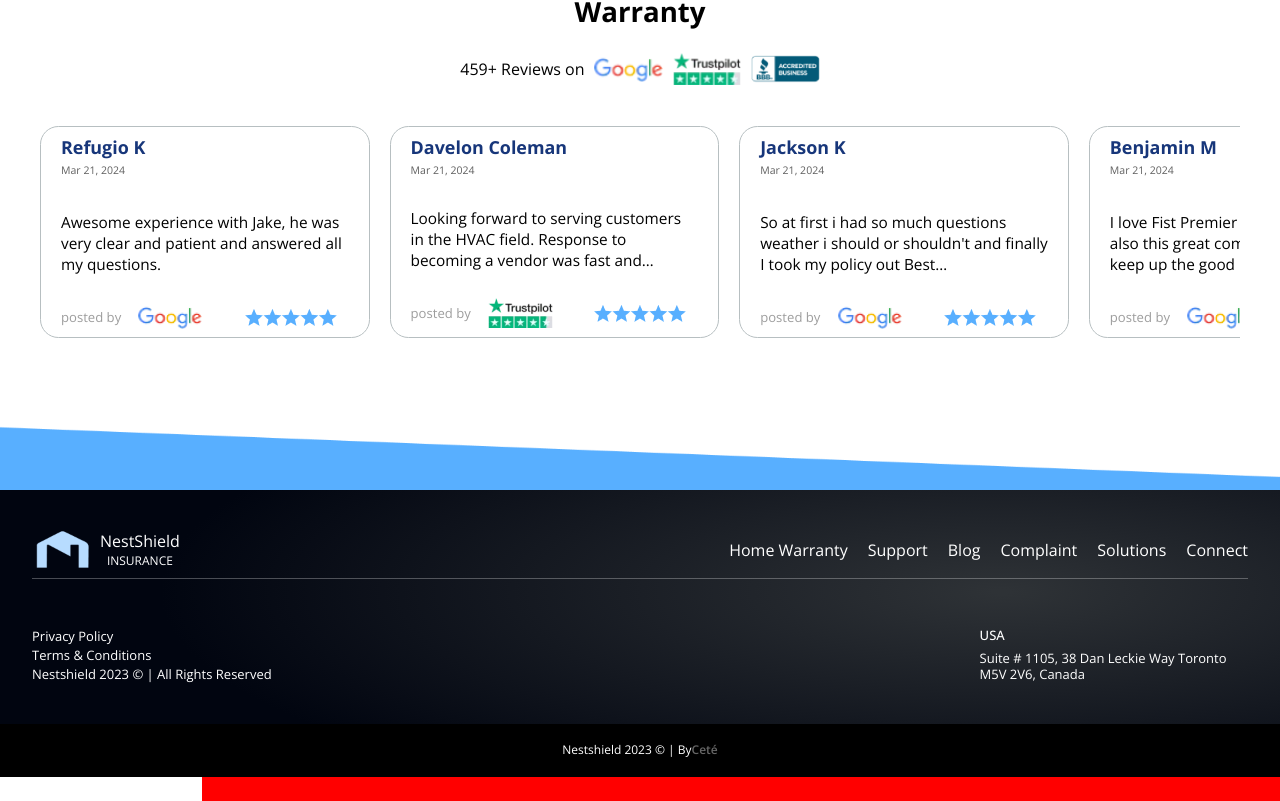
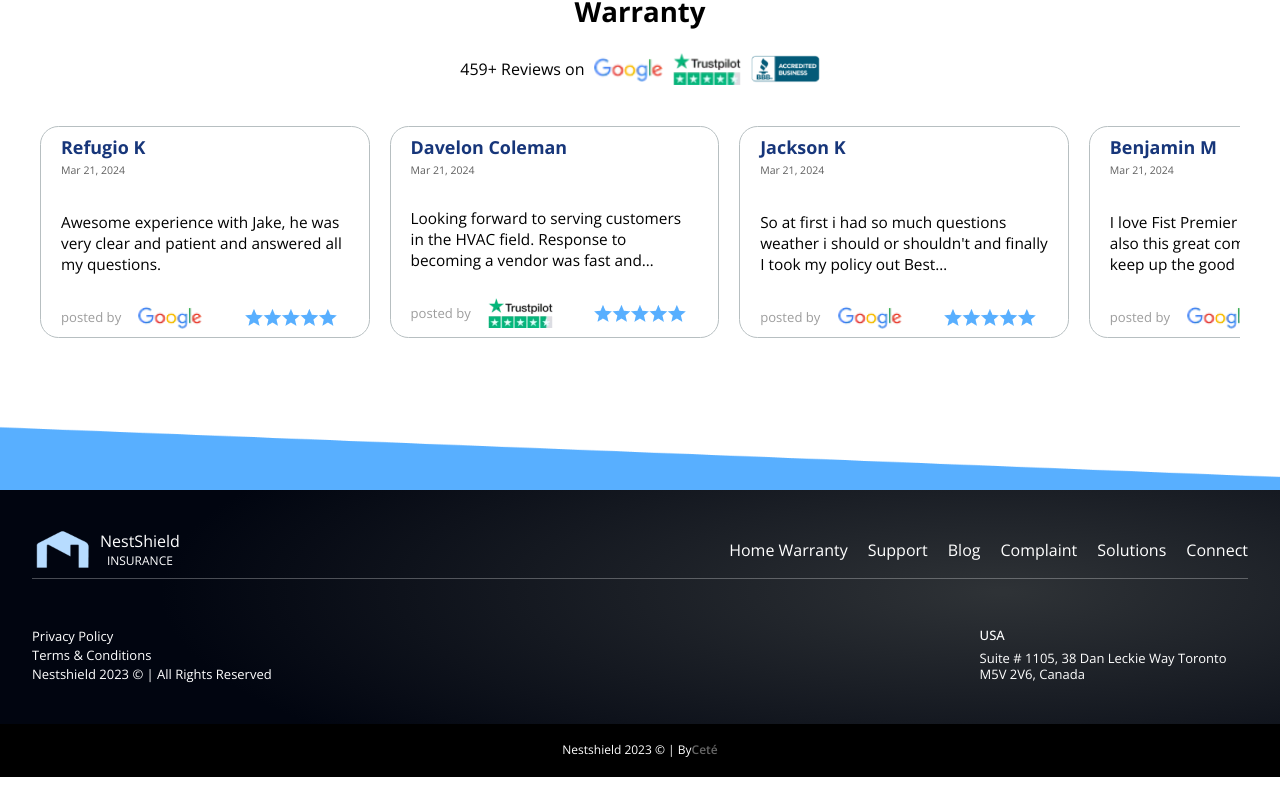
Before and after one commit to neharawat2000/nestshield, a React (Create React App) app: page / in a window 1280 px wide. Shown: the part 7072-7873 px from the top of the page. After the commit the page ends 7849 px from the top, so only its background shows below. Built offline with nearby package versions, Linux system fonts and the light colour scheme.

Commit message:
Add files via upload

```diff
--- a/src/Pages/Home/Home.jsx
+++ b/src/Pages/Home/Home.jsx
@@ -68,9 +68,6 @@ export default function Home() {
             <Cards/>
             <Review/>
             <Footer/>
-            <div style={{background:"red"}}>
-                <input type="text" />
-            </div>
         </>
     );
 }
```
